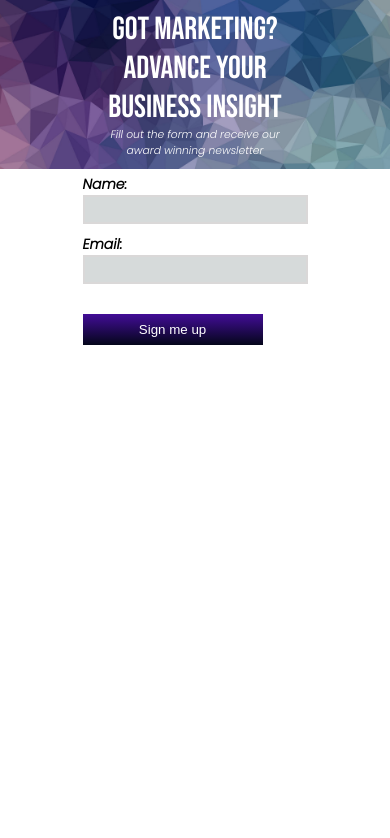
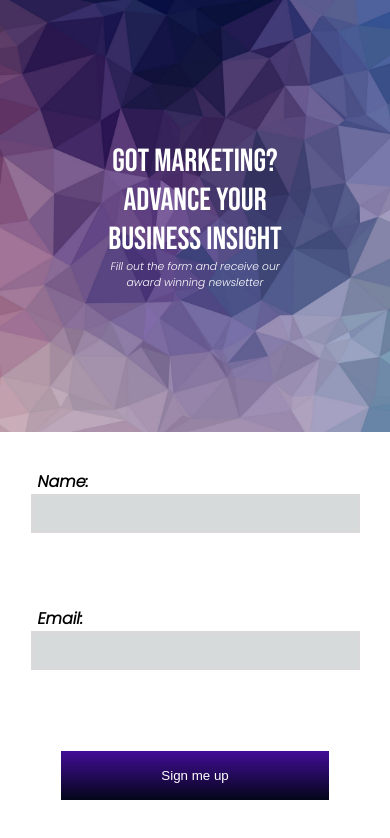
Before and after one commit to sazukeR/landingpage, a website: page index.html in a window 390 px wide. Drawn offline with Linux system fonts and the light colour scheme.

Commit message:
style changes for mobiles

```diff
--- a/styles.css
+++ b/styles.css
@@ -3,22 +3,26 @@ body {
   box-sizing: border-box;
   margin: 0;
   padding: 0;
+  display: flex;
+  flex-wrap: wrap;
+  flex-direction: row;
+  width: 100%;
+  height: 100%;
 }
 
 .container {
   display: flex;
   flex-direction: column;
-  justify-content: start;
+  width: 100%;
   max-width: 770px;
   height: 100%;
-  min-height: 400px;
   margin-right: auto;
   margin-left: auto;
   margin-top: 0;
-  overflow-y: auto;
+  max-height: 844px;
 }
 
-.box1 {
+.container .box1 {
   display: flex;
   justify-content: center;
   align-items: center;
@@ -65,9 +69,9 @@ body {
   text-align: center;
 }
 
-.box2 {
+.container .box2 {
   display: flex;
-  justify-content: center;
+  justify-content: space-around;
   align-items: center;
   width: 100%;
   max-width: 770px;
@@ -77,38 +81,45 @@ body {
 
 .box2 form {
   display: flex;
-  justify-content: space-between;
+  justify-content: space-around;
   flex-direction: column;
   align-items: center;
+  width: 100%;
+  height: 100%;
   min-width: 250px;
-  max-width: 250px;
+  max-width: 350px;
 }
 
 .box2 div {
   display: flex;
+  justify-content: center;
+  align-items: center;
   flex-direction: column;
   width: 90%;
-  padding: 5px 10px 5px 10px;
+  height: 30%;
 }
 
-.box2 label {
+label {
   font-family: "Poppins", Helvetica, sans-serif;
-  font-size: 14px;
+  font-size: 1rem;
   font-weight: bold;
+  text-align: left;
+  width: 100%;
 }
 
 input[type="text"],
 input[type="email"] {
   border: 2px solid rgb(218, 216, 216);
-  padding: 5px 0 5px 0;
+  padding: 10px 5px 10px 5px;
   background-color: rgb(214, 218, 218);
+  width: 100%;
 }
 
-.box2 .submit {
+input[type="submit"] {
   color: white;
   background: linear-gradient(#420d97, #04061a);
-  width: 80%;
+  width: 85%;
+  height: 40%;
   padding: 8px 0 8px 0;
-  margin-top: 20px;
   border: none;
 }
```
